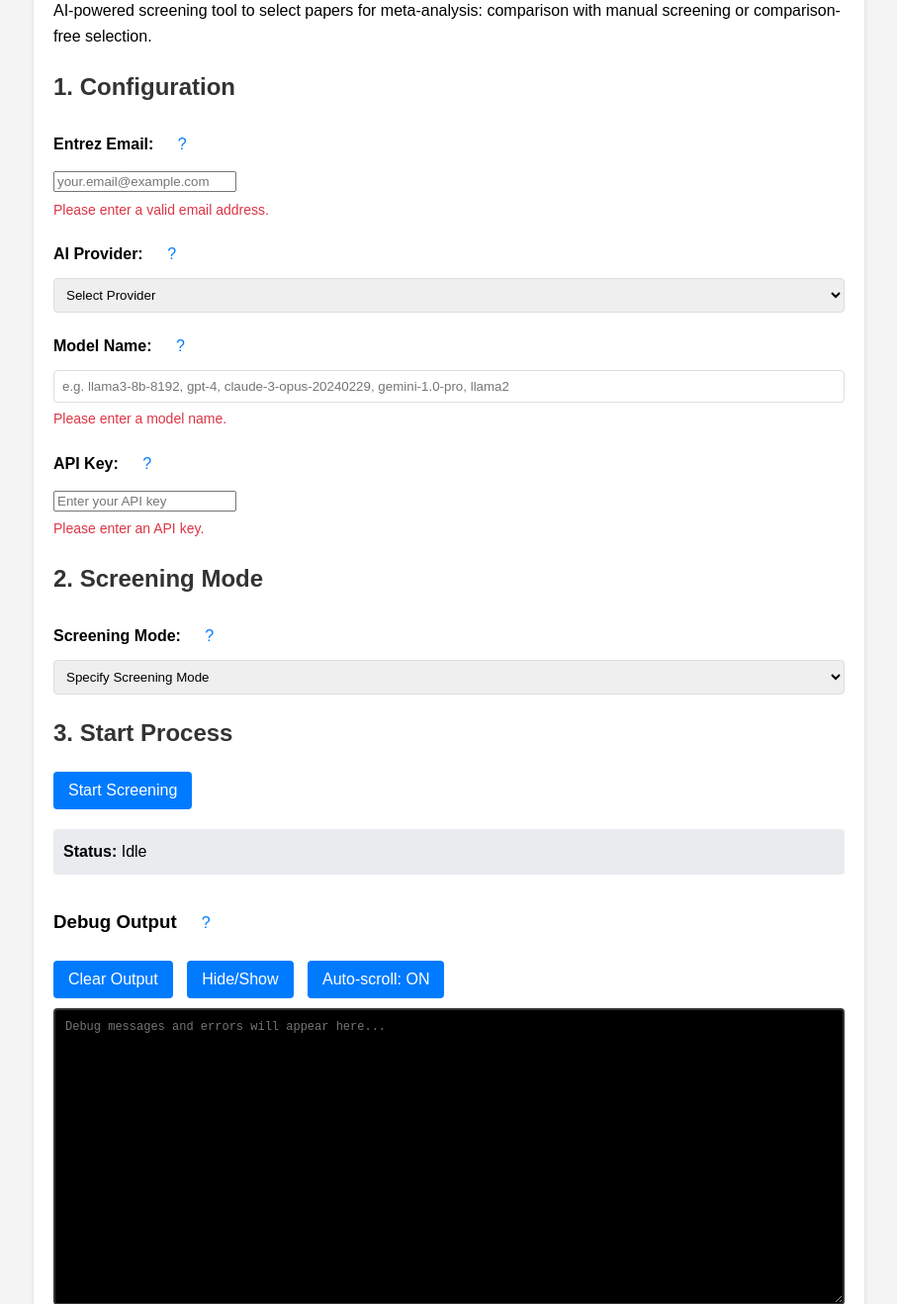
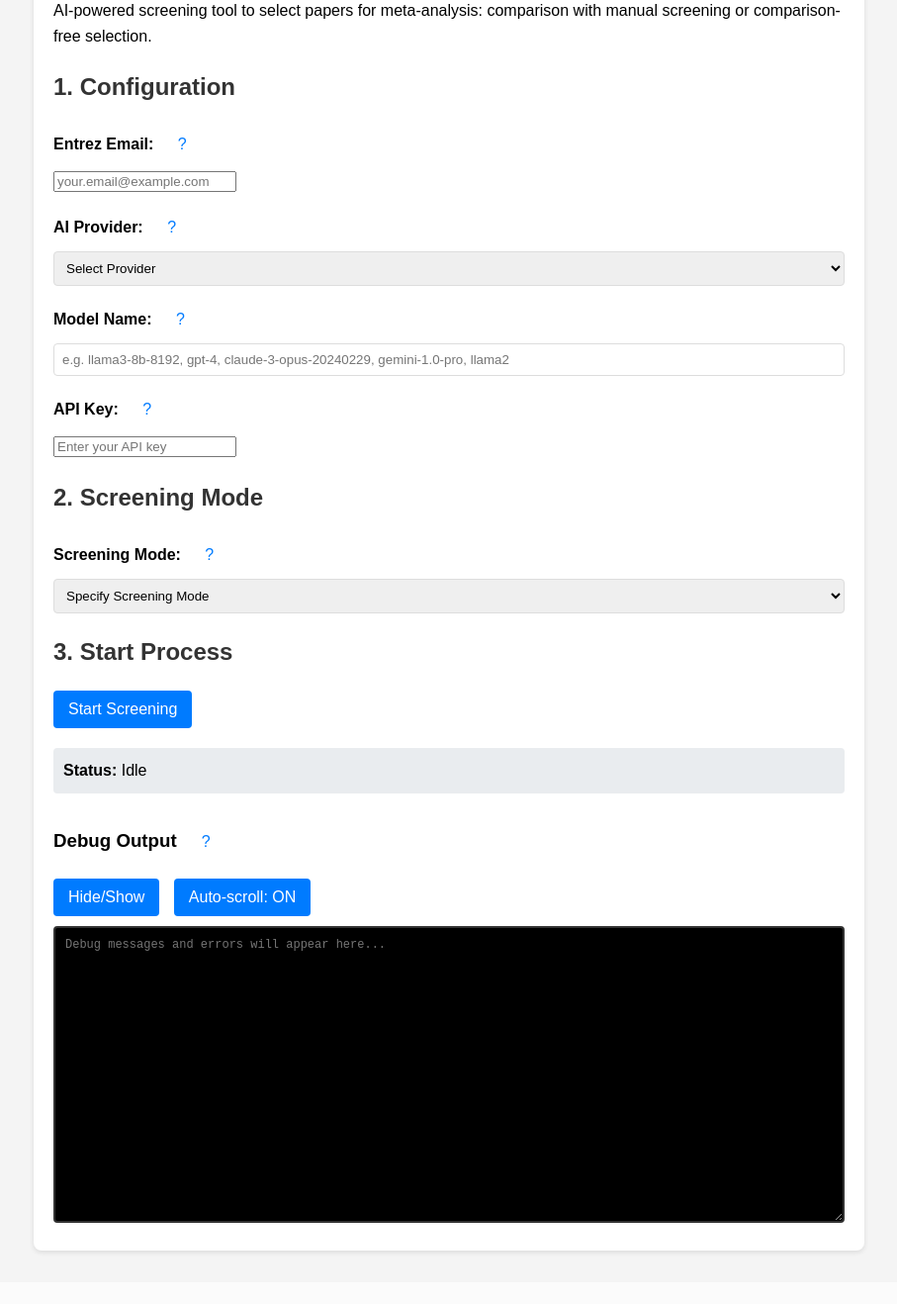
Before and after one commit to StudentNOS/MA-LLM, a Flask app: page / in a window 1280 px wide. Shown: the part 148-1466 px from the top of the page at 99% size, without its empty margins (186-1093 px from the left). After the commit the page ends 1416 px from the top, so only its background shows below. Run offline with Flask 3, Linux system fonts and the light colour scheme.

Commit message:
Consistent Download Path handling (hopefully), removing the clear Ouput button because i didn't got him to work properly and the correction of a resetting error in the SQLITE DB.

```diff
--- a/Pipeline/2025-09-25_screening.py
+++ b/Pipeline/2025-09-25_screening.py
@@ -776,16 +776,15 @@ def process_prompts(prompts_df: pd.DataFrame, initial_pmids: List[str], goldstan
 
     RESULTS_DF = prompts_df.copy()
 
-    # Use all initial_pmids for screening, goldstandard is only for metrics
+    # Use ALL initial_pmids for screening, goldstandard is only for metrics
     goldstandard_set = set(goldstandard_pmids)
-    filtered_initial_pmids = [pmid for pmid in initial_pmids if pmid in goldstandard_set]
 
     print(f"INFO: Original initial_pmids count: {len(initial_pmids)}")
     print(f"INFO: Goldstandard_pmids count: {len(goldstandard_pmids)}")
-    print(f"INFO: Filtered initial_pmids count: {len(filtered_initial_pmids)}")
-    print(f"INFO: Filtered PMIDs: {filtered_initial_pmids}")
+    print(f"INFO: Using ALL initial PMIDs for screening: {len(initial_pmids)}")
+    print(f"INFO: Goldstandard PMIDs: {goldstandard_pmids}")
 
-    # Fetch all articles from Initial.txt, regardless of goldstandard
+    # Fetch all articles from Initial.txt for comprehensive screening
     articles = fetch_articles_by_pmids(initial_pmids)
 
     metric_names = ['sensitivity', 'specificity', 'ppv', 'tp', 'fp', 'tn', 'fn']
@@ -864,7 +863,12 @@ def process_prompts(prompts_df: pd.DataFrame, initial_pmids: List[str], goldstan
     print("INFO: Final RESULTS_DF content:")
     print(RESULTS_DF.to_string())
 
-    output_path = "prompt_results.xlsx"
+    # Verwende den Downloads-Ordner für alle Downloads
+    home_dir = os.path.expanduser("~")
+    base_path = os.path.join(home_dir, "Downloads")
+    os.makedirs(base_path, exist_ok=True)
+
+    output_path = os.path.join(base_path, "prompt_results.xlsx")
     RESULTS_DF.to_excel(output_path, index=False)
     print(f"INFO: Results saved to {output_path}")
 
@@ -950,7 +954,12 @@ def process_freeform_search(pubmed_query: str, screening_prompt: str, screen_lev
     RESULTS_DF.at[0, 'Relevant_Articles'] = len(results)
     RESULTS_DF.at[0, 'Relevant_PMIDs'] = ",".join(results)
 
-    output_path = "screening_results.xlsx"
+    # Verwende den Downloads-Ordner für alle Downloads
+    home_dir = os.path.expanduser("~")
+    base_path = os.path.join(home_dir, "Downloads")
+    os.makedirs(base_path, exist_ok=True)
+
+    output_path = os.path.join(base_path, "screening_results.xlsx")
     RESULTS_DF.to_excel(output_path, index=False)
 
     if STOP_REQUESTED:
@@ -1121,13 +1130,19 @@ def get_results():
         # Determine the correct output file based on RESULTS_DF structure
         if 'Relevant_Articles' in RESULTS_DF.columns:
             # Freeform mode
-            output_path = "screening_results.xlsx"
+            filename = "screening_results.xlsx"
         else:
             # Goldstandard mode
-            output_path = "prompt_results.xlsx"
+            filename = "prompt_results.xlsx"
+
+        # Always look in Downloads folder for consistency
+        home_dir = os.path.expanduser("~")
+        downloads_path = os.path.join(home_dir, "Downloads")
+        output_path = os.path.join(downloads_path, filename)
 
         if os.path.exists(output_path):
             return send_file(output_path, as_attachment=True)
+
     return jsonify({'error': 'No results available'}), 404
 
 @app.route('/export_intermediate')
@@ -1139,6 +1154,11 @@ def export_intermediate():
         Excel file with current progress or fallback data
     """
     global RESULTS_DF
+
+    # Always save to Downloads folder for consistency
+    home_dir = os.path.expanduser("~")
+    downloads_path = os.path.join(home_dir, "Downloads")
+    os.makedirs(downloads_path, exist_ok=True)
 
     if not RESULTS_DF.empty:
         # Update RESULTS_DF with current database state for intermediate export
@@ -1157,7 +1177,7 @@ def export_intermediate():
             # For now, just export as is, since goldstandard updates per prompt
             pass
 
-        output_path = "intermediate_results.xlsx"
+        output_path = os.path.join(downloads_path, "intermediate_results.xlsx")
         RESULTS_DF.to_excel(output_path, index=False)
         return send_file(output_path, as_attachment=True)
     else:
@@ -1167,7 +1187,8 @@ def export_intermediate():
             cursor.execute("SELECT pmid FROM Articles WHERE relevant = 1")
             pmids = [item[0] for item in cursor.fetchall()]
         df = pd.DataFrame({'Relevant_PMIDs': pmids})
-        output_path = "intermediate_results.xlsx"
+
+        output_path = os.path.join(downloads_path, "intermediate_results.xlsx")
         df.to_excel(output_path, index=False)
         return send_file(output_path, as_attachment=True)
 
@@ -1201,7 +1222,8 @@ def get_terminal_output():
 if __name__ == '__main__':
     url = f"http://127.0.0.1:5000"
 
-    if not os.path.exists('templates'):
+    # Only check for templates directory when running as Python script, not as exe
+    if not getattr(sys, 'frozen', False) and not os.path.exists('templates'):
         print("Creating 'templates' directory..., but that means you have no html file, which contains the UI, therefore you have to get it from Github.")
         os.makedirs('templates')
 
--- a/Pipeline/templates/2025-09-25_index.html
+++ b/Pipeline/templates/2025-09-25_index.html
@@ -225,7 +225,6 @@
         <div id="debug-container" style="margin-top: 30px;">
             <h3>Debug Output <button type="button" class="help-btn" onclick="showModal('debug-modal')">?</button></h3>
             <div style="margin-bottom: 10px;">
-                <button id="clear-debug-btn" onclick="clearDebugOutput()">Clear Output</button>
                 <button id="toggle-debug-btn" onclick="toggleDebugOutput()">Hide/Show</button>
                 <button id="toggle-auto-scroll-btn" onclick="toggleAutoScroll()">Auto-scroll: ON</button>
             </div>
@@ -429,13 +428,7 @@
     </div>
 
     <script>
-        // Model-specific API key validation patterns
-        const apiKeyPatterns = {
-            'groq': /^gsk_[A-Za-z0-9]{32,}$/, // Groq keys start with gsk_ and are at least 32 chars
-            'openai': /^sk-[A-Za-z0-9]{48,}$/, // OpenAI keys start with sk- and are at least 48 chars
-            'anthropic': /^sk-ant-[A-Za-z0-9]{32,}$/, // Anthropic keys start with sk-ant- and are at least 32 chars
-            'google': /^[A-Za-z0-9_-]{39,}$/ // Google keys are at least 39 chars
-        };
+
 
         // UI Elements
         const form = document.getElementById('screening-form');
@@ -460,140 +453,12 @@
 
             if (this.value === 'goldstandard') {
                 goldstandardContainer.classList.remove('hidden');
-                setRequiredFields('goldstandard');
             } else if (this.value === 'freeform') {
                 freeformContainer.classList.remove('hidden');
-                setRequiredFields('freeform');
             }
         });
 
-        aiProviderSelect.addEventListener('change', function() {
-            validateInputs();
-        });
 
-        aiModelInput.addEventListener('input', function() {
-            validateInputs();
-        });
-
-        apiKeyInput.addEventListener('input', function() {
-            validateInputs();
-        });
-
-        function validateInputs() {
-            const provider = aiProviderSelect.value.trim();
-            const model = aiModelInput.value.trim();
-            const apiKey = apiKeyInput.value.trim();
-
-            // Clear previous error messages
-            clearErrors();
-
-            let isValid = true;
-
-            // Validate provider
-            if (!provider) {
-                showError('provider-error', 'Please select an AI provider.');
-                isValid = false;
-            }
-
-            // Validate model
-            if (!model) {
-                showError('model-error', 'Please enter a model name.');
-                isValid = false;
-            }
-
-            // Validate API key
-            if (!apiKey) {
-                showError('apikey-error', 'Please enter an API key.');
-                isValid = false;
-            } else if (provider && !validateApiKey(provider, apiKey)) {
-                showError('apikey-error', `Invalid API key format for ${provider}. Please check your key.`);
-                isValid = false;
-            }
-
-            // Validate email
-            const email = document.getElementById('entrez_email').value.trim();
-            if (!email || !isValidEmail(email)) {
-                showError('entrez-error', 'Please enter a valid email address.');
-                isValid = false;
-            }
-
-            // Mode-specific validation
-            const mode = screeningMode.value;
-            if (mode === 'goldstandard') {
-                if (!document.getElementById('initial_file').files[0]) {
-                    showError('initial-error', 'Please select an initial PMIDs file.');
-                    isValid = false;
-                }
-                if (!document.getElementById('goldstandard_file').files[0]) {
-                    showError('goldstandard-error', 'Please select a gold standard PMIDs file.');
-                    isValid = false;
-                }
-                if (!document.getElementById('prompts_file').files[0]) {
-                    showError('prompts-error', 'Please select a prompts file.');
-                    isValid = false;
-                }
-            } else if (mode === 'freeform') {
-                const searchQuery = document.getElementById('pubmed_search').value.trim();
-                const prompt = document.getElementById('screening_prompt').value.trim();
-
-                if (!searchQuery) {
-                    showError('search-error', 'Please enter a PubMed search query.');
-                    isValid = false;
-                }
-                if (!prompt) {
-                    showError('prompt-error', 'Please enter a screening prompt.');
-                    isValid = false;
-                }
-            }
-
-            startBtn.disabled = !isValid;
-
-            if (isValid) {
-                document.getElementById('validation-success').textContent = '✓ All fields validated successfully';
-            } else {
-                document.getElementById('validation-success').textContent = '';
-            }
-        }
-
-        function validateApiKey(provider, apiKey) {
-            const pattern = apiKeyPatterns[provider];
-            return pattern ? pattern.test(apiKey) : true; // If no pattern, assume valid
-        }
-
-        function isValidEmail(email) {
-            const emailRegex = /^[^\s@]+@[^\s@]+\.[^\s@]+$/;
-            return emailRegex.test(email);
-        }
-
-        function showError(elementId, message) {
-            const errorElement = document.getElementById(elementId);
-            if (errorElement) {
-                errorElement.textContent = message;
-            }
-        }
-
-        function clearErrors() {
-            const errorElements = document.querySelectorAll('.error-message');
-            errorElements.forEach(el => el.textContent = '');
-        }
-
-        function setRequiredFields(mode) {
-            // Reset all form fields
-            const allInputs = form.querySelectorAll('input[type="file"], textarea');
-            allInputs.forEach(input => {
-                input.required = false;
-            });
-
-            // Set required fields based on mode
-            if (mode === 'goldstandard') {
-                form.querySelector('#initial_file').required = true;
-                form.querySelector('#goldstandard_file').required = true;
-                form.querySelector('#prompts_file').required = true;
-            } else if (mode === 'freeform') {
-                form.querySelector('#pubmed_search').required = true;
-                form.querySelector('#screening_prompt').required = true;
-            }
-        }
 
         // Form submission handler
         function handleFormSubmit(event) {
@@ -765,9 +630,7 @@
             }
         }
 
-        function clearDebugOutput() {
-            debugOutput.value = '';
-        }
+
 
         function toggleDebugOutput() {
             const debugContent = document.getElementById('debug-content');
@@ -812,9 +675,9 @@
 
 
 
-        // Initialize form validation on page load
+        // Initialize on page load
         document.addEventListener('DOMContentLoaded', function() {
-            validateInputs();
+            // No validation needed
         });
     </script>
 </body>
```
